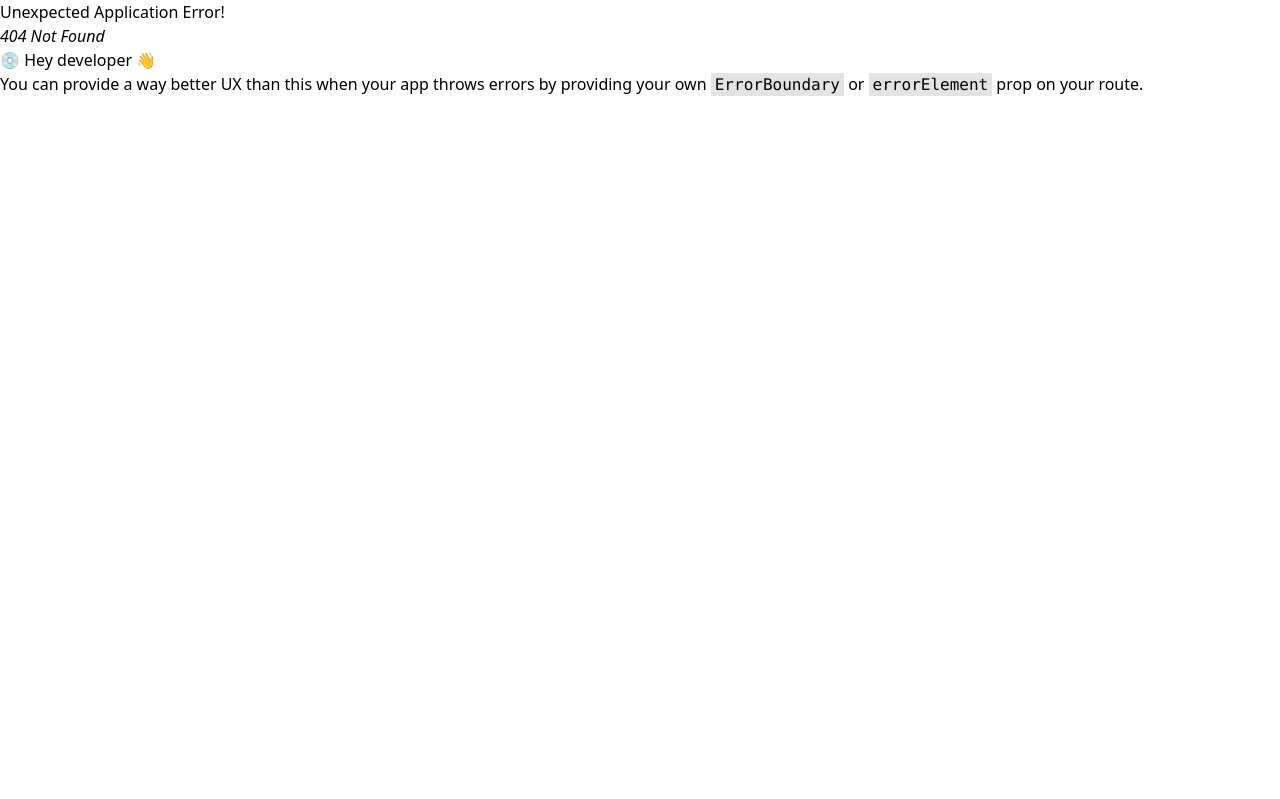
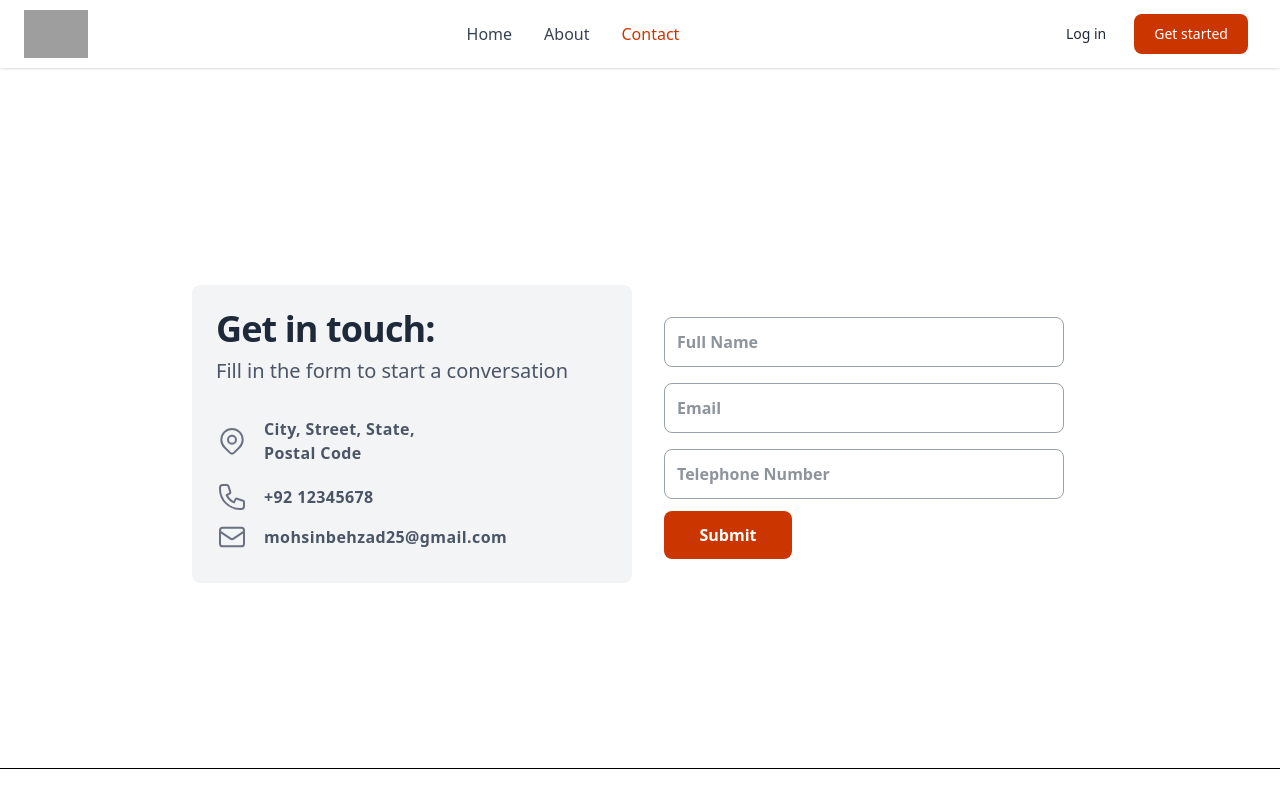
Before and after one commit to mohsinbehzad/Chai-aur-React, a React (Vite) app in the folder 06.React-Router-DOM/: page /contact in a window 1280 px wide. Before the commit this address had no page. Shown: the top 799 px of the page. Built offline with nearby package versions, Linux system fonts and the light colour scheme; grey boxes are pictures that could not be loaded.

Commit message:
Contact us added

```diff
--- /dev/null
+++ b/06.React-Router-DOM/src/components/Contact.jsx
@@ -0,0 +1,140 @@
+export default function Contact() {
+    return (
+        <div className="relative flex items-top justify-center min-h-[700px] bg-white sm:items-center sm:pt-0">
+            <div className="max-w-6xl mx-auto sm:px-6 lg:px-8">
+                <div className="mt-8 overflow-hidden">
+                    <div className="grid grid-cols-1 md:grid-cols-2">
+                        <div className="p-6 mr-2 bg-gray-100 sm:rounded-lg">
+                            <h1 className="text-3xl sm:text-4xl text-gray-800 font-extrabold tracking-tight">
+                                Get in touch:
+                            </h1>
+                            <p className="text-normal text-lg sm:text-xl font-medium text-gray-600 mt-2">
+                                Fill in the form to start a conversation
+                            </p>
+
+                            <div className="flex items-center mt-8 text-gray-600">
+                                <svg
+                                    fill="none"
+                                    stroke="currentColor"
+                                    stroke-linecap="round"
+                                    stroke-linejoin="round"
+                                    stroke-width="1.5"
+                                    viewBox="0 0 24 24"
+                                    className="w-8 h-8 text-gray-500"
+                                >
+                                    <path
+                                        stroke-linecap="round"
+                                        stroke-linejoin="round"
+                                        stroke-width="1.5"
+                                        d="M17.657 16.657L13.414 20.9a1.998 1.998 0 01-2.827 0l-4.244-4.243a8 8 0 1111.314 0z"
+                                    />
+                                    <path
+                                        stroke-linecap="round"
+                                        stroke-linejoin="round"
+                                        stroke-width="1.5"
+                                        d="M15 11a3 3 0 11-6 0 3 3 0 016 0z"
+                                    />
+                                </svg>
+                                <div className="ml-4 text-md tracking-wide font-semibold w-40">
+                                    City, Street, State, Postal Code
+                                </div>
+                            </div>
+
+                            <div className="flex items-center mt-4 text-gray-600">
+                                <svg
+                                    fill="none"
+                                    stroke="currentColor"
+                                    stroke-linecap="round"
+                                    stroke-linejoin="round"
+                                    stroke-width="1.5"
+                                    viewBox="0 0 24 24"
+                                    className="w-8 h-8 text-gray-500"
+                                >
+                                    <path
+                                        stroke-linecap="round"
+                                        stroke-linejoin="round"
+                                        stroke-width="1.5"
+                                        d="M3 5a2 2 0 012-2h3.28a1 1 0 01.948.684l1.498 4.493a1 1 0 01-.502 1.21l-2.257 1.13a11.042 11.042 0 005.516 5.516l1.13-2.257a1 1 0 011.21-.502l4.493 1.498a1 1 0 01.684.949V19a2 2 0 01-2 2h-1C9.716 21 3 14.284 3 6V5z"
+                                    />
+                                </svg>
+                                <div className="ml-4 text-md tracking-wide font-semibold w-40">
+                                    +92 12345678
+                                </div>
+                            </div>
+
+                            <div className="flex items-center mt-2 text-gray-600">
+                                <svg
+                                    fill="none"
+                                    stroke="currentColor"
+                                    stroke-linecap="round"
+                                    stroke-linejoin="round"
+                                    stroke-width="1.5"
+                                    viewBox="0 0 24 24"
+                                    className="w-8 h-8 text-gray-500"
+                                >
+                                    <path
+                                        stroke-linecap="round"
+                                        stroke-linejoin="round"
+                                        stroke-width="1.5"
+                                        d="M3 8l7.89 5.26a2 2 0 002.22 0L21 8M5 19h14a2 2 0 002-2V7a2 2 0 00-2-2H5a2 2 0 00-2 2v10a2 2 0 002 2z"
+                                    />
+                                </svg>
+                                <div className="ml-4 text-md tracking-wide font-semibold w-40">
+                                    mohsinbehzad25@gmail.com
+                                </div>
+                            </div>
+                        </div>
+
+                        <form className="p-6 flex flex-col justify-center">
+                            <div className="flex flex-col">
+                                <label for="name" className="hidden">
+                                    Full Name
+                                </label>
+                                <input
+                                    type="name"
+                                    name="name"
+                                    id="name"
+                                    placeholder="Full Name"
+                                    className="w-100 mt-2 py-3 px-3 rounded-lg bg-white border border-gray-400 text-gray-800 font-semibold focus:border-orange-500 focus:outline-none"
+                                />
+                            </div>
+
+                            <div className="flex flex-col mt-2">
+                                <label for="email" className="hidden">
+                                    Email
+                                </label>
+                                <input
+                                    type="email"
+                                    name="email"
+                                    id="email"
+                                    placeholder="Email"
+                                    className="w-100 mt-2 py-3 px-3 rounded-lg bg-white border border-gray-400 text-gray-800 font-semibold focus:border-orange-500 focus:outline-none"
+                                />
+                            </div>
+
+                            <div className="flex flex-col mt-2">
+                                <label for="tel" className="hidden">
+                                    Number
+                                </label>
+                                <input
+                                    type="tel"
+                                    name="tel"
+                                    id="tel"
+                                    placeholder="Telephone Number"
+                                    className="w-100 mt-2 py-3 px-3 rounded-lg bg-white border border-gray-400 text-gray-800 font-semibold focus:border-orange-500 focus:outline-none"
+                                />
+                            </div>
+
+                            <button
+                                type="submit"
+                                className="md:w-32 bg-orange-700 hover:bg-blue-dark text-white font-bold py-3 px-6 rounded-lg mt-3 hover:bg-orange-600 transition ease-in-out duration-300"
+                            >
+                                Submit
+                            </button>
+                        </form>
+                    </div>
+                </div>
+            </div>
+        </div>
+    );
+}
--- a/06.React-Router-DOM/src/components/Header.jsx
+++ b/06.React-Router-DOM/src/components/Header.jsx
@@ -51,6 +51,16 @@
                                     About
                                 </NavLink>
                             </li>
+                            <li>
+                                <NavLink
+                                    to={"/contact"}
+                                    className={({ isActive }) =>
+                                        `${isActive ? "text-orange-700" : "text-gray-700"} block py-2 pr-4 pl-3 duration-200 border-b border-gray-100 hover:bg-gray-50 lg:hover:bg-transparent lg:border-0 hover:text-orange-700 lg:p-0`
+                                    }
+                                >
+                                    Contact
+                                </NavLink>
+                            </li>
 
                         </ul>
                     </div>
```
Also changed, not shown: 06.React-Router-DOM/src/main.jsx (+6 -1 lines).
